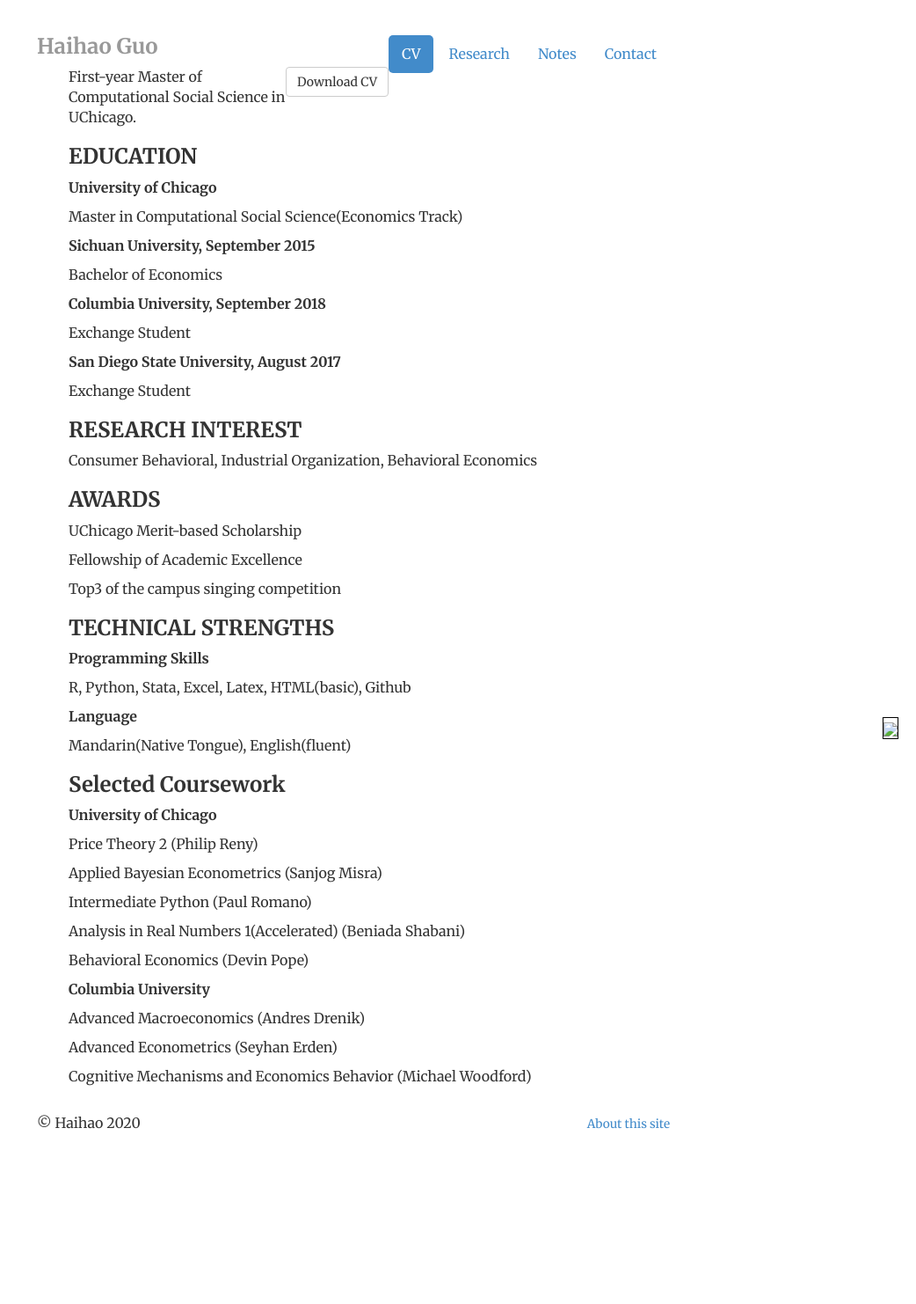
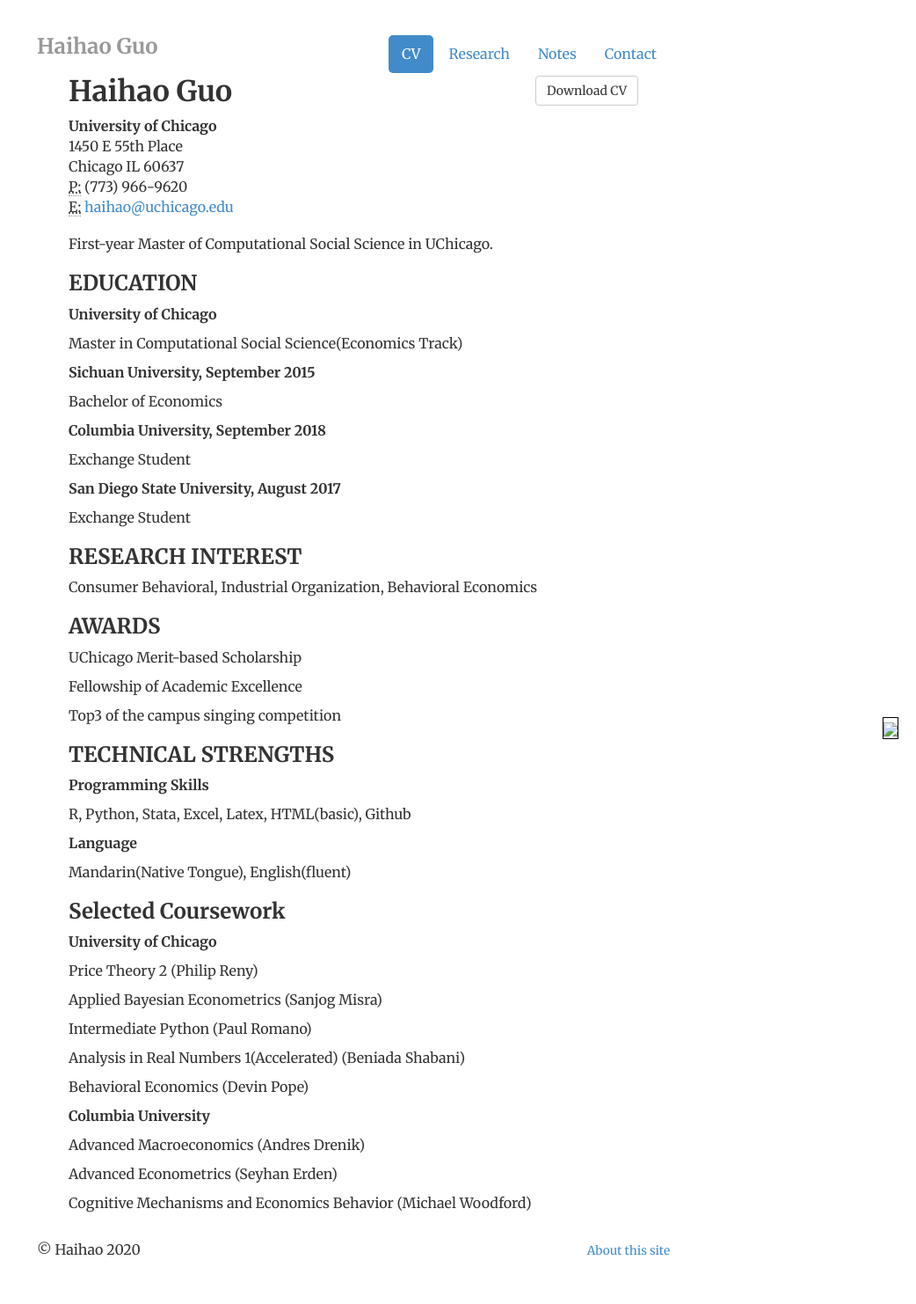
Before and after one commit to hihowme/hihowme.github.io, a Jekyll site: the page built from cv/index.html, in a window 1280 px wide. Shown: the whole page at 88% size, without its empty margins (238-1280 px from the left). Built offline with Jekyll 4.4.1, drawn with Linux system fonts in a browser that asks for light colours; before the commit the page ends 1338 px from its top, so only the background shows below that.

Commit message:
update again

```diff
--- a/cv/index.html
+++ b/cv/index.html
@@ -10,7 +10,7 @@ description: Current CV for Haihao Guo.
 ---
 	<div class="cv">
 		<a href="/files/haihao_resume.pdf" class="btn btn-default pull-right" title="Download CV as PDF">Download CV</a>
-	<!--<div itemscope itemtype="http://data-vocabulary.org/Person">
+		<div itemscope itemtype="http://data-vocabulary.org/Person">
 		<span itemprop="name"><h1>Haihao Guo</h1></span>
 		<address>
 		<span itemprop="affiliation"><strong>University of Chicago</strong><br></span>
@@ -19,7 +19,7 @@ description: Current CV for Haihao Guo.
 		<abbr title="phone">P:</abbr> (773) 966-9620<br>
 		<abbr title="email">E:</abbr> <a href="mailto:haihao@uchicago.edu">haihao@uchicago.edu</a><br>
 		</address>
-	</div> -->
+		</div>
 
 		<p>First-year Master of Computational Social Science in UChicago.
 
```
Lines whose indentation alone changed are shown as unchanged.
